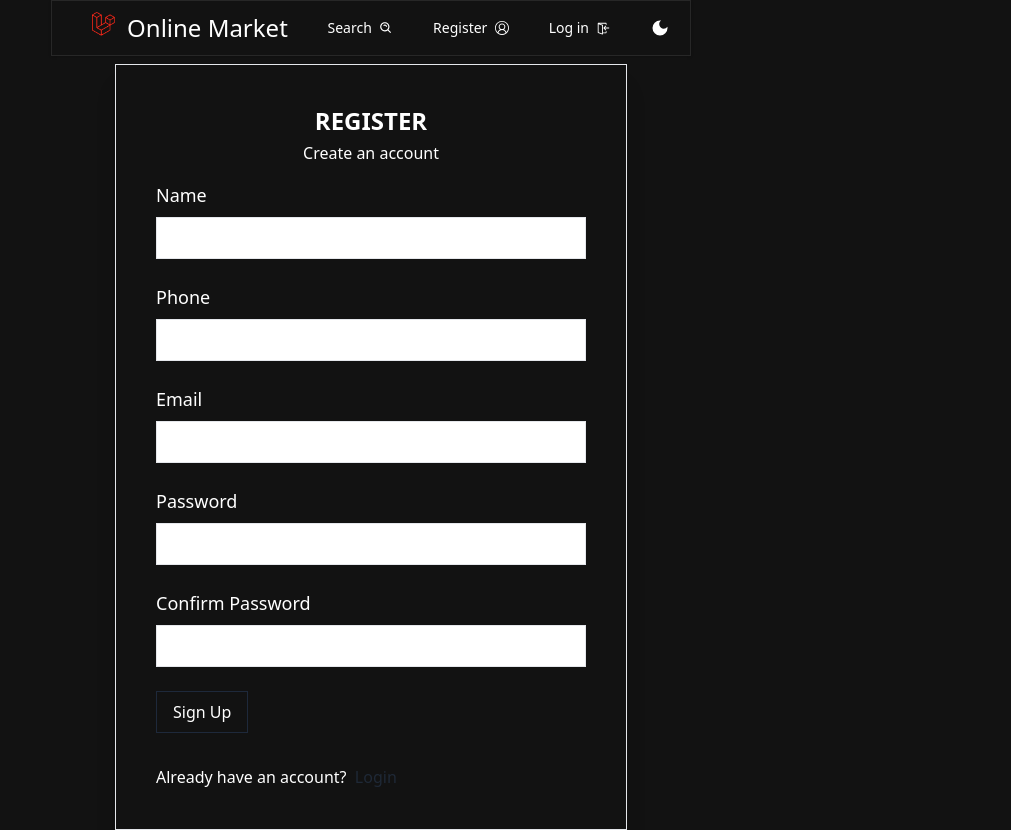
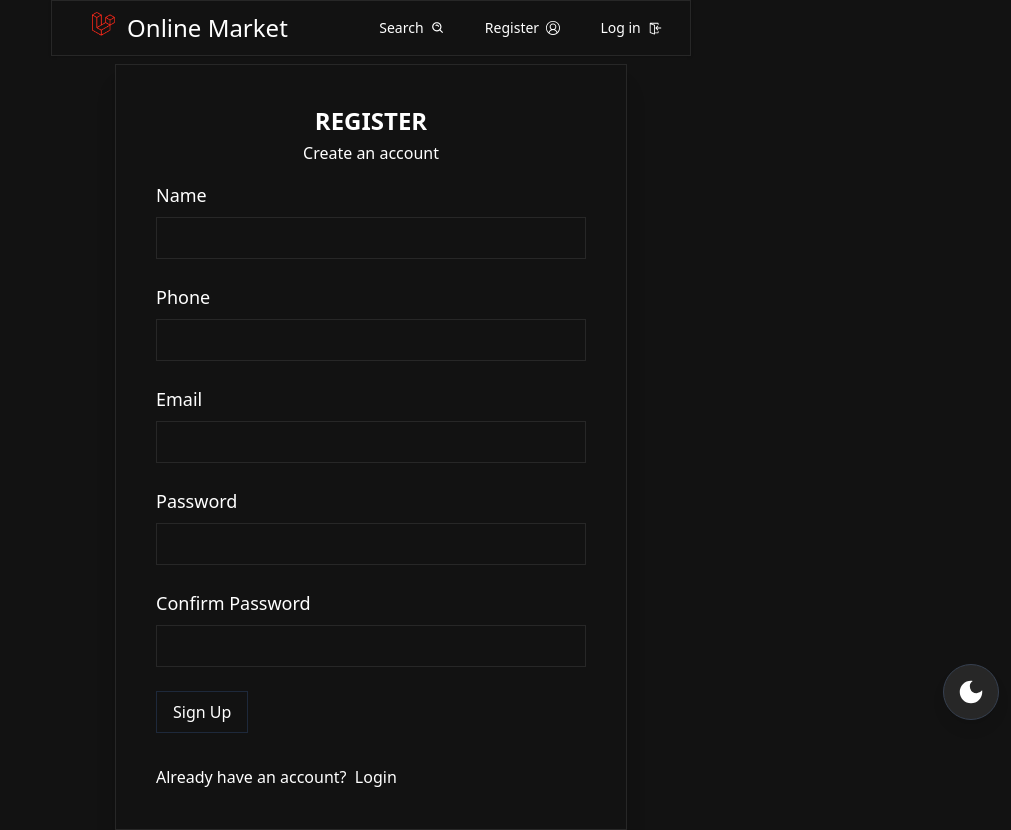
Before and after one commit to yassineghorbal/Online-Market, a React (Create React App) app: page /register in a window 1280 px wide. Shown: the whole page, without its empty margins (269-1280 px from the left). Built offline with nearby package versions, Linux system fonts and the light colour scheme.

Commit message:
some style changes for dark theme

```diff
--- a/src/components/Nav.jsx
+++ b/src/components/Nav.jsx
@@ -72,7 +72,7 @@ export default function Nav() {
   let renderUlSmallNav = () => {
     if (token === null) {
       return (
-        <ul className='flex-row text-black'>
+        <ul className='flex-row'>
           <li className='my-3'>
             <Link to='/search' className='hover:border p-3'>
               Search
@@ -92,7 +92,7 @@ export default function Nav() {
       );
     } else {
       return (
-        <ul className='flex-row text-black'>
+        <ul className='flex-row'>
           <li className='my-3'>
             <Link to='/search' className='hover:border p-3'>
               Search
@@ -203,12 +203,12 @@ export default function Nav() {
         </button>
         <div
           ref={smallNav}
-          className='hidden md:hidden absolute border top-14 w-11/12 py-2 text-center bg-white shadow-lg'>
+          className='hidden md:hidden absolute border top-14 w-11/12 py-2 text-center bg-white shadow-lg z-50 dark:bg-[#272727] dark:border-[#272727]'>
           {renderUlSmallNav()}
         </div>
         <button
           ref={darkMode}
-          className='text-xl'
+          className='text-3xl fixed z-50 bottom-20 right-3 bg-white border rounded-full p-3 shadow-lg dark:bg-[#272727] dark:border-gray-700'
           onClick={() => {
             lightMode.current.style.display = "block";
             darkMode.current.style.display = "none";
@@ -218,7 +218,7 @@ export default function Nav() {
         </button>
         <button
           ref={lightMode}
-          className='hidden text-xl'
+          className='hidden fixed z-50 bottom-20 right-3 bg-white text-3xl border rounded-full p-3 shadow-lg dark:bg-[#272727] dark:border-gray-700'
           onClick={() => {
             lightMode.current.style.display = "none";
             darkMode.current.style.display = "block";
--- a/src/components/SearchItem.jsx
+++ b/src/components/SearchItem.jsx
@@ -3,14 +3,14 @@ import { Link } from "react-router-dom";
 export default function SearchItem({ item }) {
   return (
     <>
-      <div className='w-11/12 md:w-1/2 lg:w-1/3 mx-auto my-3 shadow-md p-3 border relative'>
+      <div className='w-11/12 md:w-1/2 lg:w-1/3 mx-auto my-3 shadow-md p-3 border relative dark:bg-[#272727] dark:border-none'>
         <Link className='hover:cursor-pointer flex' to={`/item/${item.id}`}>
           <div className='w-2/3'>
             <img className='mx-auto' src={item.src} alt={item.item_name} />
           </div>
           <div className='ml-3'>
-            <p className='ml-3 mt-2 text-gray-700'>{item.item_name}</p>
-            <p className='ml-3 mt-2 text-gray-700'>
+            <p className='ml-3 mt-2'>{item.item_name}</p>
+            <p className='ml-3 mt-2'>
               <strong>Price: </strong>${item.price}
             </p>
           </div>
--- a/src/pages/Login.jsx
+++ b/src/pages/Login.jsx
@@ -35,12 +35,10 @@ export default function Login() {
   };
 
   return (
-    <div className='w-11/12 p-10 border mt-2 max-w-lg mx-auto shadow-xl'>
+    <div className='w-11/12 p-10 border mt-2 max-w-lg mx-auto shadow-xl dark:border-[#272727]'>
       <header className='text-center'>
         <h2 className='text-2xl font-bold uppercase mb-1'>Log In</h2>
-        <p className='mb-4'>
-          Log in to start buying and selling whatever you like
-        </p>
+        <p className='mb-4'>Log in to sell whatever you like</p>
       </header>
 
       <p className='my-5 text-center text-red-500 hidden' id='error_401'>
@@ -55,7 +53,7 @@ export default function Login() {
           <label className='inline-block text-lg mb-2'>Email</label>
           <input
             type='email'
-            className='border border-gray-200 p-2 w-full'
+            className='p-2 w-full bg-transparent border dark:border-[#272727]'
             name='email'
             onChange={(e) => loginChange(e)}
           />
@@ -64,7 +62,7 @@ export default function Login() {
           <label className='inline-block text-lg mb-2'>Password</label>
           <input
             type='password'
-            className='border border-gray-200 p-2 w-full'
+            className='p-2 w-full bg-transparent border dark:border-[#272727]'
             name='password'
             onChange={(e) => loginChange(e)}
           />
@@ -79,7 +77,7 @@ export default function Login() {
         <div className='mt-8'>
           <p>
             Don't have an account? &nbsp;
-            <Link to='/register' className='text-gray-800 hover:underline'>
+            <Link to='/register' className='hover:underline'>
               Register
             </Link>
           </p>
--- a/src/pages/Register.jsx
+++ b/src/pages/Register.jsx
@@ -37,7 +37,7 @@ export default function Register() {
   };
 
   return (
-    <div className='w-11/12 p-10 border mt-2 max-w-lg mx-auto shadow-xl'>
+    <div className='w-11/12 p-10 border mt-2 max-w-lg mx-auto shadow-xl dark:border-[#272727]'>
       <header className='text-center'>
         <h2 className='text-2xl font-bold uppercase mb-1'>Register</h2>
         <p className='mb-4'>Create an account</p>
@@ -55,7 +55,7 @@ export default function Register() {
           <label className='inline-block text-lg mb-2'>Name</label>
           <input
             type='text'
-            className='border border-gray-200 p-2 w-full'
+            className='p-2 w-full bg-transparent border dark:border-[#272727]'
             name='name'
             onChange={(e) => registerChange(e)}
           />
@@ -64,7 +64,7 @@ export default function Register() {
           <label className='inline-block text-lg mb-2'>Phone</label>
           <input
             type='phone'
-            className='border border-gray-200 p-2 w-full'
+            className='p-2 w-full bg-transparent border dark:border-[#272727]'
             name='phone'
             onChange={(e) => registerChange(e)}
           />
@@ -73,7 +73,7 @@ export default function Register() {
           <label className='inline-block text-lg mb-2'>Email</label>
           <input
             type='email'
-            className='border border-gray-200 p-2 w-full'
+            className='p-2 w-full bg-transparent border dark:border-[#272727]'
             name='email'
             onChange={(e) => registerChange(e)}
           />
@@ -82,7 +82,7 @@ export default function Register() {
           <label className='inline-block text-lg mb-2'>Password</label>
           <input
             type='password'
-            className='border border-gray-200 p-2 w-full'
+            className='p-2 w-full bg-transparent border dark:border-[#272727]'
             name='password'
             onChange={(e) => registerChange(e)}
             id='pwd'
@@ -92,7 +92,7 @@ export default function Register() {
           <label className='inline-block text-lg mb-2'>Confirm Password</label>
           <input
             type='password'
-            className='border border-gray-200 p-2 w-full'
+            className='p-2 w-full bg-transparent border dark:border-[#272727]'
             name='password_confirmation'
             onChange={(e) => registerChange(e)}
             id='pwd_confirm'
@@ -108,7 +108,7 @@ export default function Register() {
         <div className='mt-8'>
           <p>
             Already have an account? &nbsp;
-            <Link to='/login' className='text-gray-800 hover:underline'>
+            <Link to='/login' className='hover:underline'>
               Login
             </Link>
           </p>
--- a/src/pages/Search.jsx
+++ b/src/pages/Search.jsx
@@ -36,7 +36,7 @@ export default function Search() {
         onChange={searchResult}
         className='w-11/12 md:w-1/2 lg:w-1/3 mx-auto my-3 border'>
         <input
-          className='border border-black p-1 md:p-2 w-full'
+          className='border border-black p-1 md:p-2 w-full bg-transparent'
           placeholder='Search for items'
           onChange={searchChange}
         />
--- a/src/pages/ShowItem.jsx
+++ b/src/pages/ShowItem.jsx
@@ -28,10 +28,10 @@ export default function ShowItem() {
       {item.current.map((item) => (
         <div
           key={item.id}
-          className='w-11/12 md:w-3/4 mx-auto my-3 shadow-md border'>
+          className='w-11/12 md:w-3/4 mx-auto my-3 shadow-md border dark:border-[#272727]'>
           <img src={item.src} alt={item.name} className='mb-5 mx-auto' />
           <div className='block md:flex'>
-            <div className='w-100 md:w-1/2 border p-2 md:mx-2 m-2'>
+            <div className='w-100 md:w-1/2 border p-2 md:mx-2 m-2 dark:border-[#272727]'>
               <Link to={"/user/" + item.user_id}>
                 <div className='flex'>
                   <span className='border border-green-400 rounded-full p-3 text-xl'>
@@ -58,7 +58,7 @@ export default function ShowItem() {
                 </p>
               </div>
             </div>
-            <div className='w-100 md:w-1/2 p-5 border md:mx-2 m-2'>
+            <div className='w-100 md:w-1/2 p-5 border md:mx-2 m-2 dark:border-[#272727]'>
               <p className='text-2xl mb-3'>{item.item_name}</p>
               <p>
                 <span className='text-green-700'>Price: </span>
```
Also changed, not shown: src/pages/Home.jsx (+5 -5 lines).
